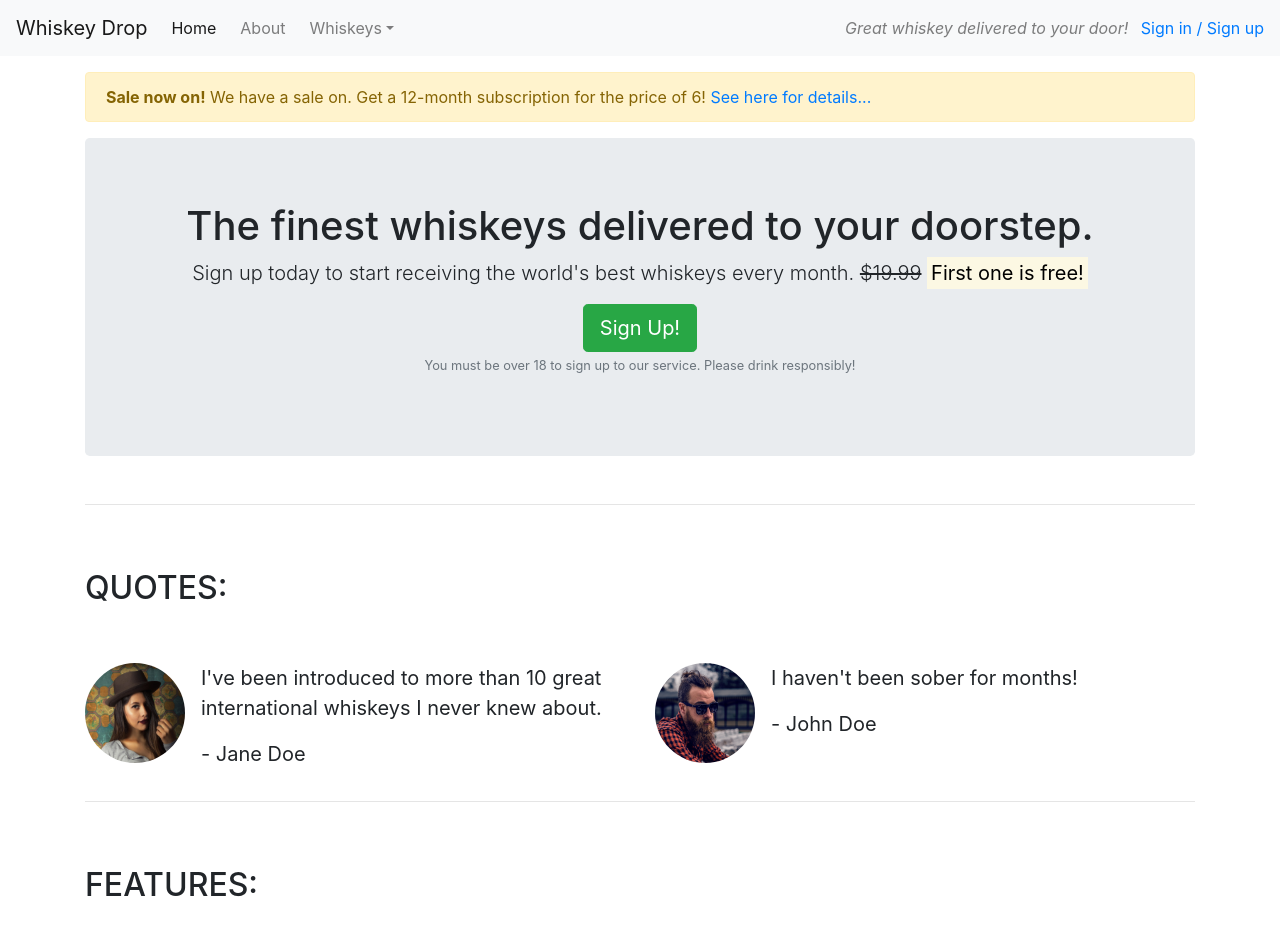
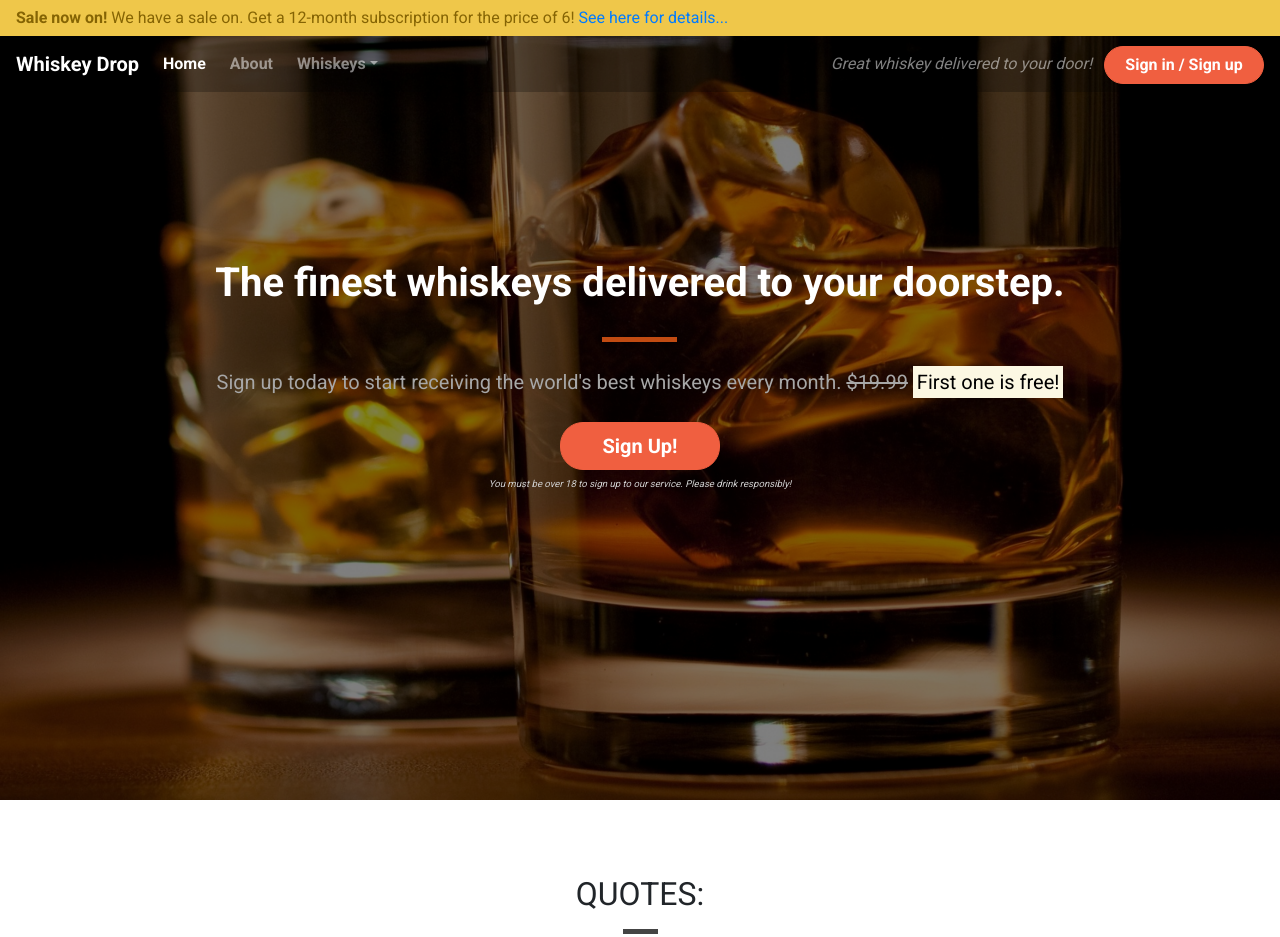
Before and after one commit to an-slua-sidhe/bootstrap4, a plain HTML site: page index.html in a window 1280 px wide. Shown: the top 937 px of the page. Drawn offline with nearby package versions, Linux system fonts and the light colour scheme.

Commit message:
A lot of bespoke changes added to Bootstrap code

```diff
--- /dev/null
+++ b/css/style.css
@@ -0,0 +1,155 @@
+body {
+    font-family: 'Roboto', sans-serif;
+}
+
+.alert-container .col-12 {
+    padding-left: 0;
+    padding-right: 0;
+}
+
+.site-wide-alert {
+    border-radius: 0;
+    margin-bottom: 0;
+    padding: 5px 15px;
+    background-color: #efc74a;
+    border-color: #efc74a;
+}
+
+.callout-container {
+    height: 100vh;
+    background: url("../images/whiskey-image.jpg") no-repeat bottom right fixed;
+    -webkit-background-size: cover;
+    -moz-background-size: cover;
+    -o-background-size: cover;
+    background-size: cover;
+
+    display: flex;
+    align-items: center;
+    justify-content: center;
+
+    position: relative;
+}
+
+.opaque-overlay {
+    position: absolute;
+    top: 0;
+    left: 0;
+    height: 100%;
+    width: 100%;
+    background-color: rgba(0,0,0,0.5);
+}
+
+.quotes-container {}
+
+.features-container {}
+
+/* Page Headers */
+
+.page-header {
+    margin-bottom: 0;
+    border-bottom: 0;
+    text-align: center;
+}
+
+.page-header h2 {
+    margin-top: 0;
+}
+
+/* Block Dividers */
+
+.block-divider {
+    width: 75px;
+    height: 5px;
+    border: 0;
+    background-color: #444;
+}
+
+ .block-divider--orange {
+    background-color: #c14b12;
+}
+
+.block-divider--short {
+    width: 35px;
+}
+
+/* Content Containers */
+
+.content-container {
+    padding-top: 75px;
+    padding-bottom: 75px;
+}
+
+/* Navbar */
+
+.navalert-container {
+    position: absolute;
+    top: 0;
+    left: 0;
+    padding-right: 0;
+    padding-left: 0;
+    z-index: 1;
+}
+
+.navbar {
+    margin-bottom: 0;
+    border: 0;
+    width: 100%;
+    background-color: rgba(0,0,0,0.25);
+}
+
+.navbar .navbar-toggler {
+    border: 0;
+}
+
+.navbar-brand {
+    font-weight: bold;
+}
+
+.navbar .navbar-nav a {
+    font-weight: bold;
+}
+
+/* Jumbotron */
+
+.jumbotron {
+    background-color: transparent;
+}
+
+.jumbotron-header {
+    color: white;
+    font-weight: bold;
+    margin-bottom: 30px;
+}
+
+.jumbotron .lead {
+    margin: 25px 0;
+    color: #a7a7a7;
+}
+
+.jumbotron small {
+    font-size: 60%;
+    font-style: italic;
+    color: #d0d0d0;
+}
+
+/* Buttons */
+
+.btn--cta {
+    font-weight: bold;
+    border-radius: 23px;
+    width: 160px;
+}
+
+.btn--red {
+    color: white;
+    background-color: #f05f40;
+    border-color: #f05f40;
+}
+
+.btn--red:hover,
+.btn--red:active,
+.btn--red:focus,
+.btn--red:active:focus {
+    background-color: #a52509;
+    border-color: #a52509;
+}
--- a/index.html
+++ b/index.html
@@ -8,13 +8,31 @@
     <title>Whiskey Drop | Taste a new whiskey every month</title>
     <link rel="stylesheet" href="https://maxcdn.bootstrapcdn.com/bootstrap/4.1.3/css/bootstrap.min.css">
     <link rel="stylesheet" href="https://use.fontawesome.com/releases/v5.8.1/css/all.css" integrity="sha384-50oBUHEmvpQ+1lW4y57PTFmhCaXp0ML5d60M1M7uH2+nqUivzIebhndOJK28anvf" crossorigin="anonymous">
+    <link href="https://fonts.googleapis.com/css?family=Roboto:400,700" rel="stylesheet">
+    <link rel="stylesheet" href="css/style.css" type="text/css" />
 
 </head>
 
 <body>
 
     <!--Nav-->
-    <nav class="navbar navbar-light bg-light navbar-expand-sm">
+    <div class="container-fluid navalert-container">
+
+        <!--Alert-->
+        <div class="container-fluid alert-container">
+
+            <!--Special Offer-->
+            <div class="row d-none d-sm-block">
+                <div class="col-12">
+                    <div class="site-wide-alert alert alert-warning"><strong>Sale now on!</strong> We have a sale on. Get a 12-month subscription for the price of 6! <a href="/">See here for details...</a> </div>
+                </div>
+            </div>
+            <!--/.Special Offer-->
+
+        </div>
+        <!--/.Alert-->
+
+        <nav class="navbar navbar-dark navbar-expand-sm">
             <a href="/" class="navbar-brand">Whiskey Drop</a>
 
             <button class="navbar-toggler ml-auto" type="button" data-toggle="collapse" data-target="#navbarNavDropdown" aria-controls="navbarNavDropdown" aria-expanded="false" aria-label="Toggle navigation">
@@ -38,52 +56,47 @@
             </div>
             <div class="d-none d-md-block">
                 <p class="navbar-text my-auto mr-2"><i>Great whiskey delivered to your door!</i></p>
-            <a href="/login">Sign in / Sign up</a>
+                <a href="/login" class="btn btn--cta btn--red">Sign in / Sign up</a>
             </div>
         </nav>
-    <!--/.Nav-->
+    </div <!--/.Nav-->
 
-    <!--Article-->
-    <article class="container mt-3">
 
-        <!--Special Offer-->
-        <div class="row d-none d-sm-block">
-            <div class="col-12">
-                <div class="alert alert-warning"><strong>Sale now on!</strong> We have a sale on. Get a 12-month subscription for the price of 6! <a href="">See here for details...</a> </div>
-            </div>
-        </div>
-        <!--/.Special Offer-->
 
     <!-- Callout -->
+    <div class="container-fluid callout-container">
+        <div class="opaque-overlay">&nbsp;</div>
         <div class="row">
             <div class="col-12">
                 <section class="callout jumbotron text-center">
-                    <h1>The finest whiskeys delivered to your doorstep.</h1>
+                    <h1 class="jumbotron-header">The finest whiskeys delivered to your doorstep.</h1>
+                    <hr class="block-divider block-divider--orange">
                     <p class="lead">Sign up today to start receiving the world's best whiskeys every month.
                         <s class="d-none d-sm-inline">$19.99</s>
                         <span class="d-inline d-sm-none"><br></span>
                         <strong><mark>First one is free!</mark></strong></p>
-                    <button class="btn btn-success btn-lg" data-toggle="modal" data-target="#signUpModal">Sign Up!</button>
+                    <button class="btn btn-lg btn--cta btn--red" data-toggle="modal" data-target="#signUpModal">Sign Up!</button>
                     <p class="text-muted"><small>You must be over 18 to sign up to our service. Please drink responsibly!</small></p>
                 </section>
             </div>
         </div>
+    </div>
     <!-- /.callout -->
 
-        <hr>
-
     <!-- Quotes -->
+    <div class="container quotes-container content-container">
         <section class="quotes">
             <div class="row">
-                <div class="col-12 my-5">
+                <div class="col-12 page-header">
                     <h2 class="text-uppercase">Quotes:</h2>
+                    <hr class="block-divider block-divider--short">
                 </div>
             </div>
             <div class="row">
                 <div class="col-12 col-md-6">
                     <div class="media">
                         <div class="d-none d-sm-block">
-                            <img src="images/girl-image.png" class="rounded-circle mr-3" height=100 width=100></img>
+                            <img src="images/girl-image.png" class="rounded-circle mr-3" height=100 width=100 alt="Girl Image">
                         </div>
                         <div class="media-body">
                             <blockquote class="blockquote">
@@ -96,7 +109,7 @@
                 <div class="col-12 col-md-6">
                     <div class="media">
                         <div class="d-none d-sm-block">
-                            <img src="images/guy-image.png" class="rounded-circle mr-3" height=100 width=100></img>
+                            <img src="images/guy-image.png" class="rounded-circle mr-3" height=100 width=100 alt="Fella Image">
                         </div>
                         <div class="media-body">
                             <blockquote class="blockquote">
@@ -108,15 +121,17 @@
                 </div>
             </div>
         </section>
+    </div>
     <!-- /.quotes -->
 
-        <hr>
-
     <!-- Features -->
+    <div class="container features-container content-container">
         <section class="features">
             <div class="row">
-                <div class="col-12 my-5">
+                <div class="col-12 page-header">
                     <h2 class="text-uppercase">Features:</h2>
+                    <hr class="block-divider block-divider--short">
+
                 </div>
             </div>
             <div class="row">
@@ -144,7 +159,7 @@
             </div>
         </section>
 
-        <hr>
+
 
         <section class="features">
             <h2>Whiskeys of the Month!</h2>
@@ -187,10 +202,8 @@
                 </table>
             </div>
         </section>
+    </div>
     <!--/.Features-->
-
-    </article>
-    <!--/.Article-->
 
     <!--Modal-->
     <div class="modal" tabindex="-1" role="dialog" id="signUpModal">
```
Also changed, not shown: images/whiskey-image.jpg (added). Lines whose indentation alone changed are shown as unchanged.
